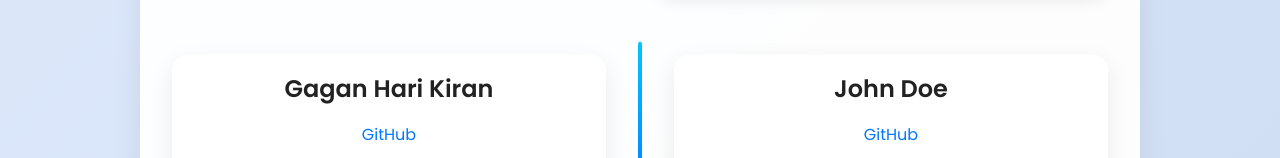
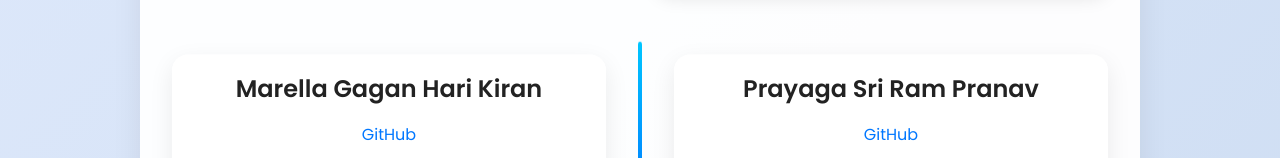
Before and after one commit to Gaganharikiranmarella/gp-ind-sol, a React (Vite) app: page / in a window 1280 px wide. Shown: the part 630-788 px from the top of the page. Built offline with nearby package versions, Linux system fonts and the light colour scheme; no server answers.

Commit message:
modified socials

```diff
--- a/src/components/SocialsSection.jsx
+++ b/src/components/SocialsSection.jsx
@@ -6,11 +6,11 @@ const SocialsSection = () => {
     <section className="socials-section">
       {/* Person 1 */}
       <div className="person">
-        <h3>Gagan Hari Kiran</h3>
+        <h3>Marella Gagan Hari Kiran</h3>
         <ul>
-          <li><a href="https://github.com/your-github" target="_blank">GitHub</a></li>
-          <li><a href="https://linkedin.com/in/your-linkedin" target="_blank">LinkedIn</a></li>
-          <li><a href="mailto:your@email.com">Email</a></li>
+          <li><a href="https://github.com/Gaganharikiranmarella" target="_blank">GitHub</a></li>
+          <li><a href="https://www.linkedin.com/in/gagan-hari-kiran-462856287" target="_blank">LinkedIn</a></li>
+          <li><a href="ghk7125@gmail.com">Email</a></li>
         </ul>
       </div>
 
@@ -19,11 +19,11 @@ const SocialsSection = () => {
 
       {/* Person 2 */}
       <div className="person">
-        <h3>John Doe</h3>
+        <h3>Prayaga Sri Ram Pranav</h3>
         <ul>
-          <li><a href="https://github.com/johndoe" target="_blank">GitHub</a></li>
-          <li><a href="https://linkedin.com/in/johndoe" target="_blank">LinkedIn</a></li>
-          <li><a href="mailto:johndoe@email.com">Email</a></li>
+          <li><a href="https://github.com/Ram200509" target="_blank">GitHub</a></li>
+          <li><a href="https://www.linkedin.com/in/pranav-prayaga-1891a5322" target="_blank">LinkedIn</a></li>
+          <li><a href="prayagapranav.sarath@gmail.com">Email</a></li>
         </ul>
       </div>
     </section>
```
